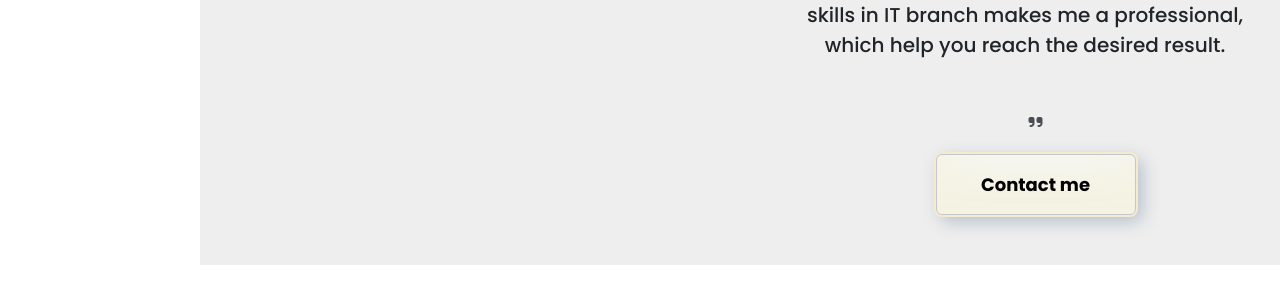
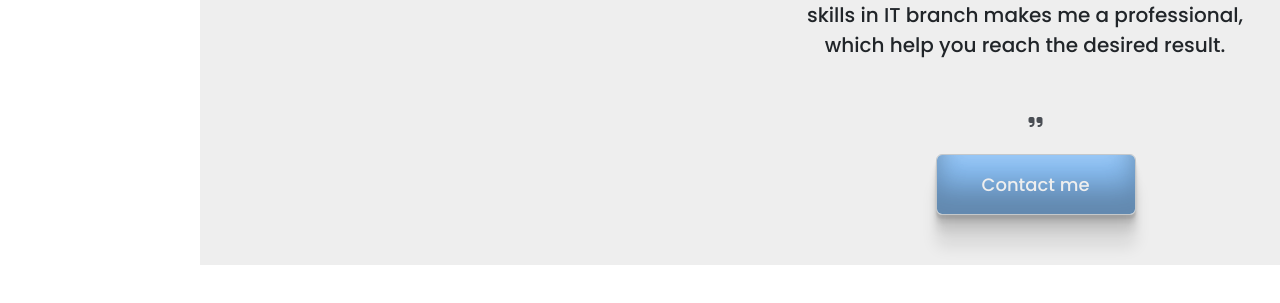
Before and after one commit to Di-coder7/portfolio-project, a plain HTML site: page index.html in a window 1280 px wide. Shown: the part 505-808 px from the top of the page. Drawn offline with nearby package versions, Linux system fonts and the light colour scheme.

Commit message:
rebranding contact-link CSS

```diff
--- a/style/styles.css
+++ b/style/styles.css
@@ -28,6 +28,7 @@ p {
   text-align: center;
   padding: 50px 100px;
 }
+
 .hero h2 {
   padding-top: 30px;
   font-size: 24px;
@@ -60,9 +61,13 @@ p {
 .contact-link {
   margin: 0 auto;
   width: 200px;
+  color: var(--branding-color);
   font-family: var(--default-font-family);
-  font-weight: bold;
+  font-weight: normal;
   font-size: 18px;
-  box-shadow: inset 0 -3em 3em rgba(220, 191, 24, 0.1),
-    0 0 0 2px rgb(246, 233, 206), 0.3em 0.3em 1em rgba(27, 69, 111, 0.3);
+  box-shadow: rgba(0, 0, 0, 0.17) 0px -23px 25px 0px inset,
+    rgba(0, 0, 0, 0.15) 0px -36px 30px 0px inset,
+    #8ac0f6 0px -79px 40px 0px inset, rgba(142, 140, 140, 0.06) 0px 2px 1px,
+    rgba(0, 0, 0, 0.09) 0px 4px 2px, rgba(0, 0, 0, 0.09) 0px 8px 4px,
+    rgba(0, 0, 0, 0.09) 0px 16px 8px, rgba(0, 0, 0, 0.09) 0px 32px 16px;
 }
```
